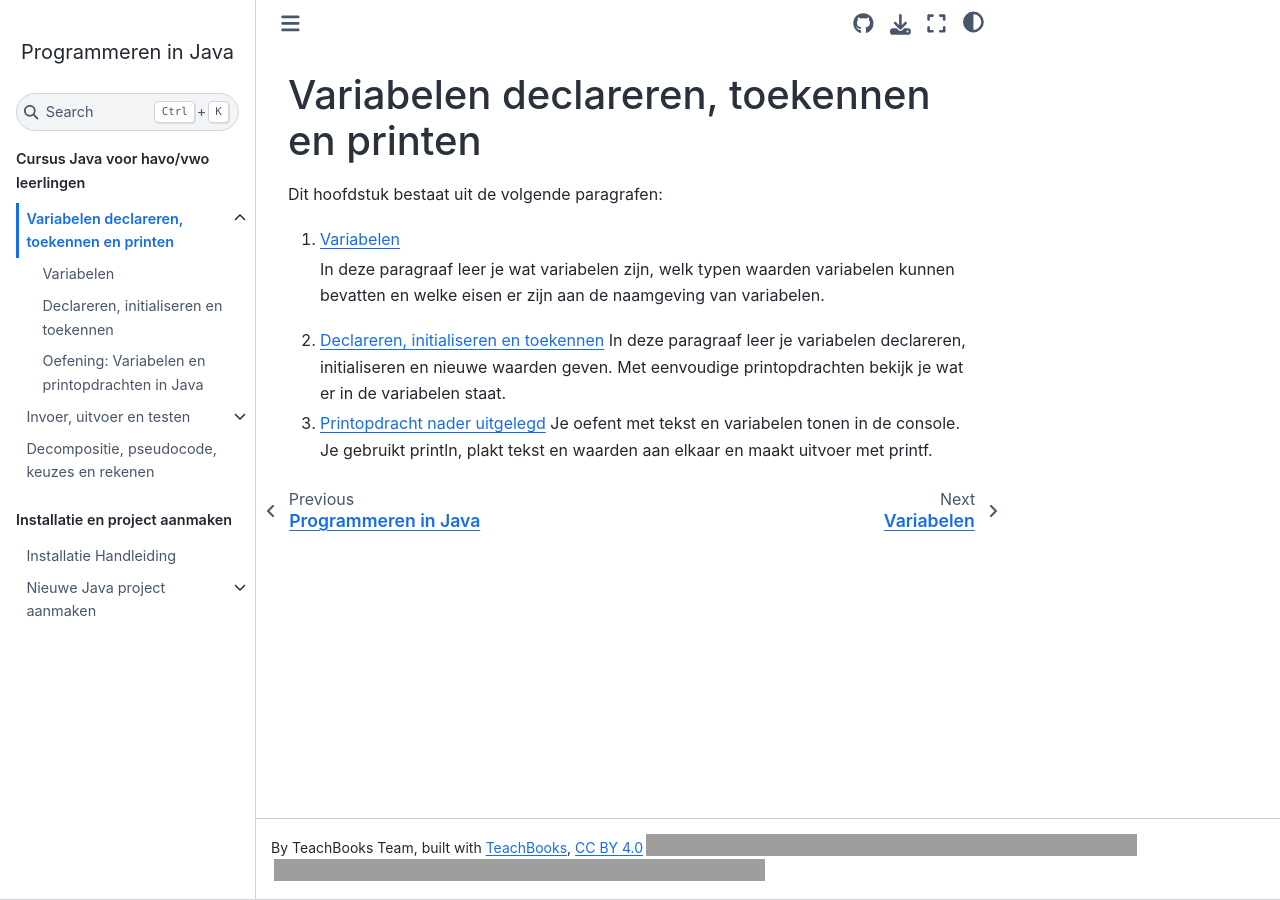
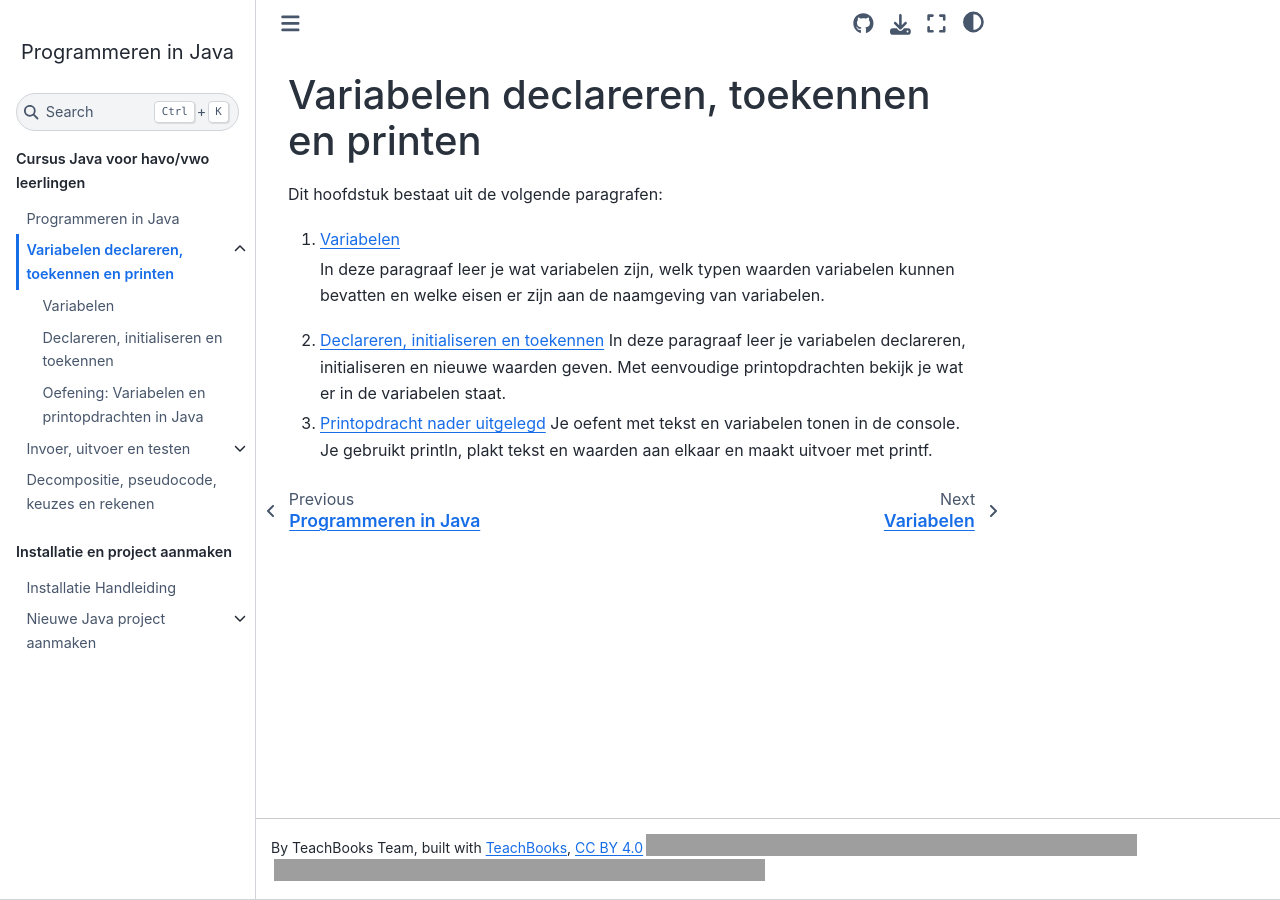
Before and after one commit to YasinKaryagdi/JavaProgrammeren, a Jupyter Book: the page built from book/some_content/H1/hoofdstuk1.md, in a window 1280 px wide. Built offline with Jupyter Book 1.0.4 settings and Sphinx 7.4.7 and the Sphinx Book theme 1.1.4, drawn with Linux system fonts in a browser that asks for light colours; pages that are not in the unit, such as notebooks, are missing from menus; comment, search, counter and statistics services are not loaded; part of the change alters nothing that is shown; grey boxes are pictures that could not be loaded.

Commit message:
bug fix attempt 2

```diff
--- a/book/_toc.yml
+++ b/book/_toc.yml
@@ -7,7 +7,7 @@ parts:
     chapters:
       # - file: some_content/skillstree.md
       #   title: "🌲 Java Skill Tree"
-      - file: some_content/overview
+      - file: some_content/extra/overview
       - file: some_content/H1/hoofdstuk1
         sections:
           - file: some_content/H1/variabelen
```
